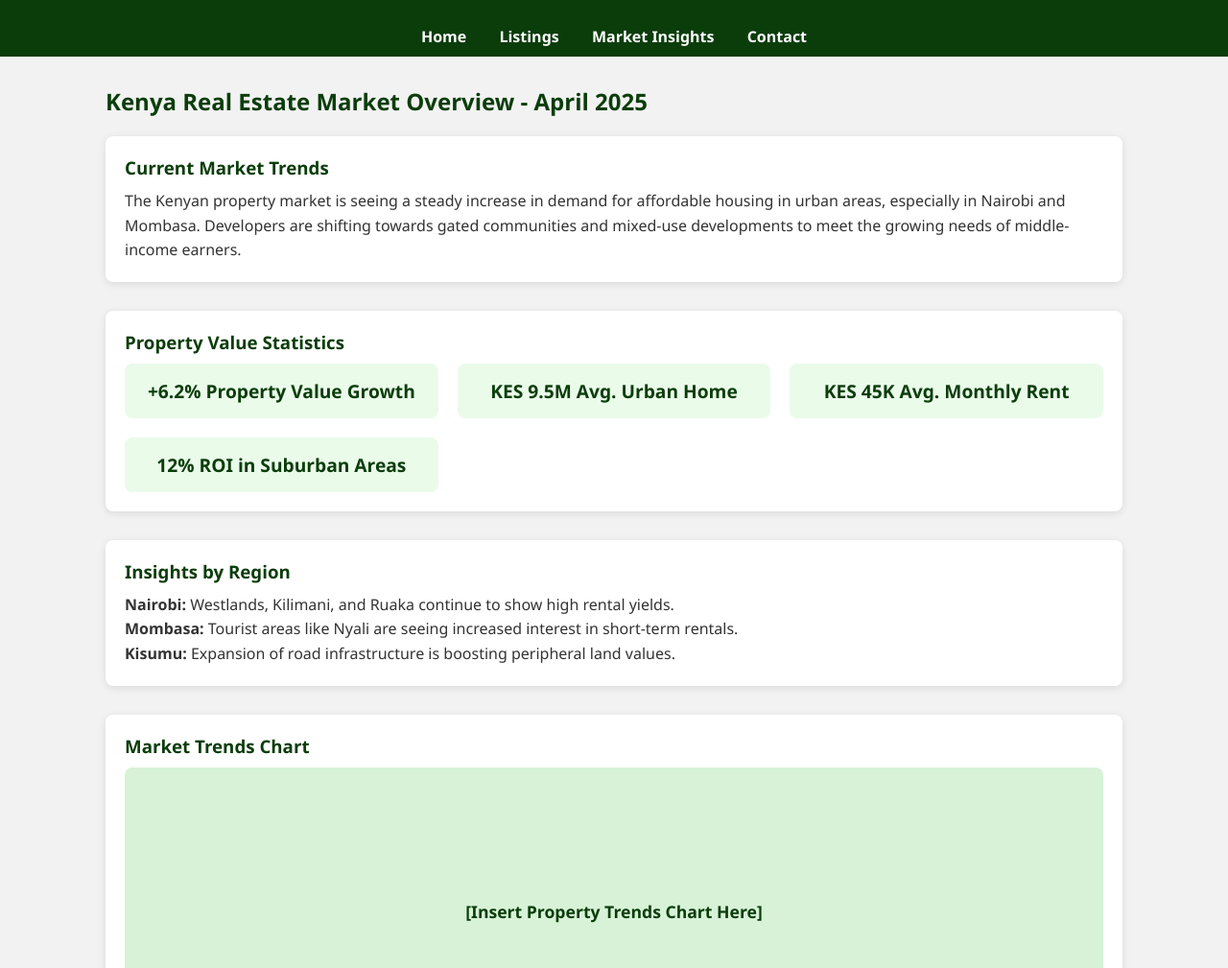
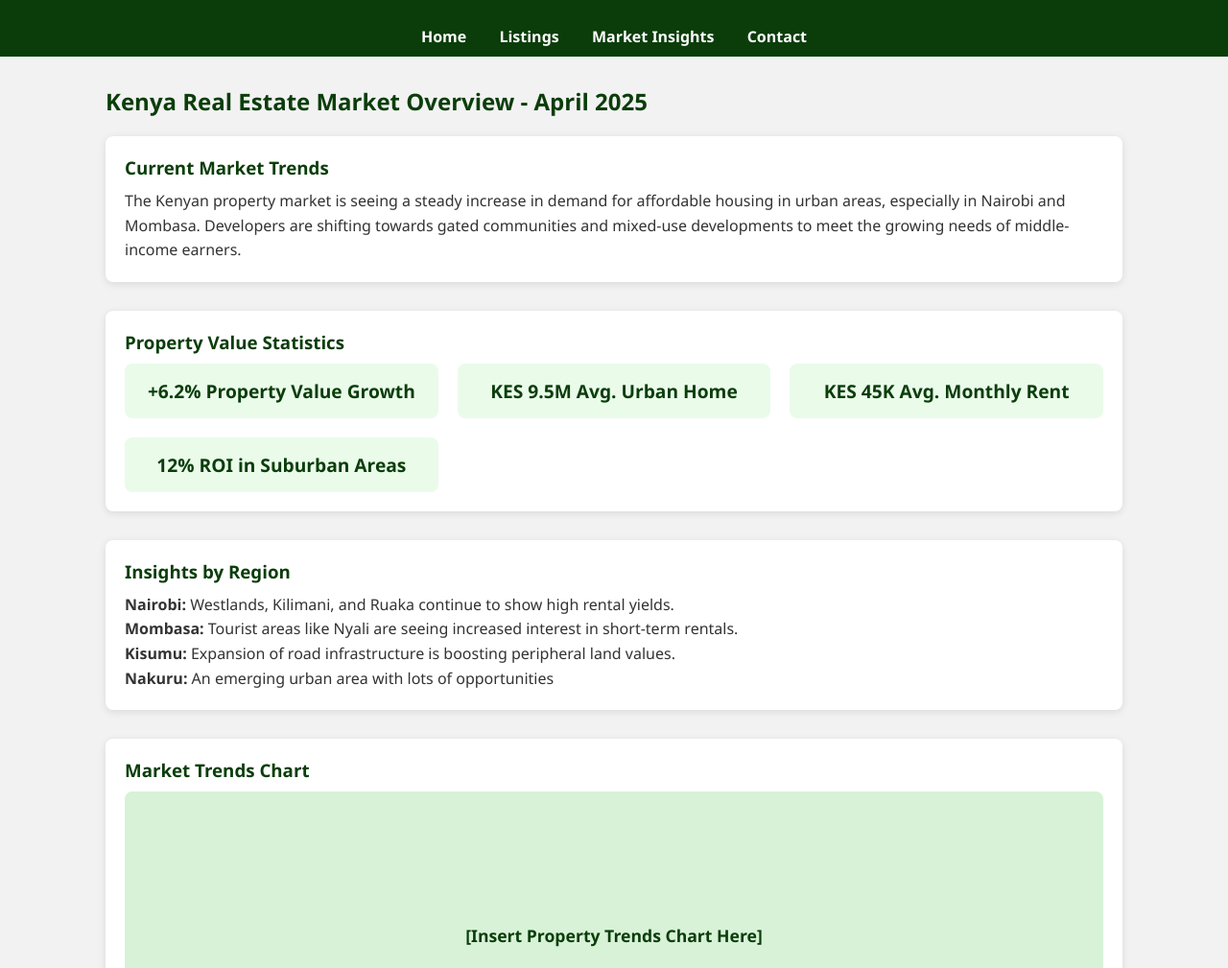
Before and after one commit to MaxwelKiprotich/Makazi-Yangu, a plain HTML site: page market-insights.html in a window 1280 px wide. Shown: the part 88-1097 px from the top of the page at 96% size. Drawn offline with Linux system fonts and the light colour scheme.

Commit message:
Added Nakuru to list of cities insights

```diff
--- a/market-insights.html
+++ b/market-insights.html
@@ -162,7 +162,8 @@
       <h3>Insights by Region</h3>
       <p><strong>Nairobi:</strong> Westlands, Kilimani, and Ruaka continue to show high rental yields. <br/>
          <strong>Mombasa:</strong> Tourist areas like Nyali are seeing increased interest in short-term rentals. <br/>
-         <strong>Kisumu:</strong> Expansion of road infrastructure is boosting peripheral land values.
+         <strong>Kisumu:</strong> Expansion of road infrastructure is boosting peripheral land values. <br/>
+         <strong>Nakuru:</strong> An emerging urban area with lots of opportunities
       </p>
     </div>
 
```
